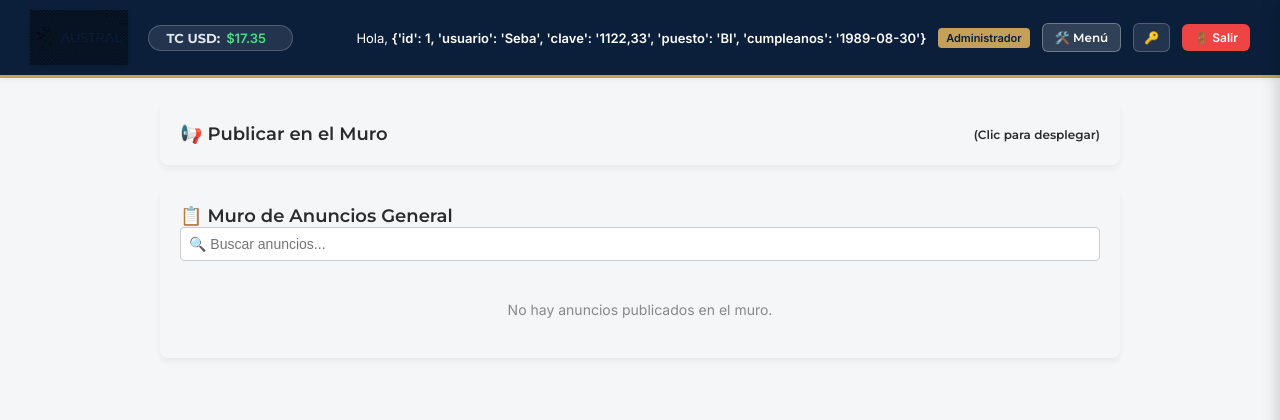
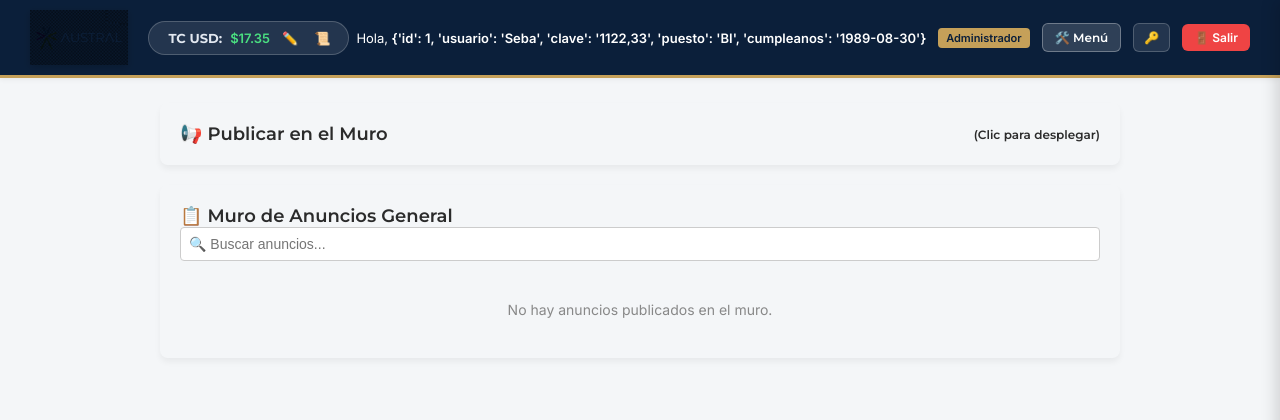
Before and after one commit to vaccarse730/intranet-austral, a Flask app: page / in a window 1280 px wide. Shown: the top 420 px of the page. Run offline with Flask 3, Linux system fonts and the light colour scheme; a user stored in the database is signed in; data that the repository does not hold is empty; some libraries are stand-ins or nearby versions.

Commit message:
Update intranet.html

```diff
--- a/templates/intranet.html
+++ b/templates/intranet.html
@@ -423,17 +423,25 @@ body.sidebar-open .main-content {
             <img src="/static/LogoAusralBlancoFondoTransparente.PNG" alt="Austral Logo" style="height: 55px; width: auto; display: block; mix-blend-mode: multiply; filter: drop-shadow(0px 2px 4px rgba(0, 0, 0, 0.2));">
         </a>
 
-        <!-- Widget Tipo de Cambio -->
-        <div class="tc-widget" style="background: rgba(255,255,255,0.1); border: 1px solid rgba(255,255,255,0.2); padding: 4px 12px; border-radius: 20px; color: white; font-size: 13px; display: flex; align-items: center; gap: 6px;">
-            <span class="tc-label" style="font-weight: 700; color: #e2e8f0;"><i class="fa-solid fa-dollar-sign" style="color: var(--accent);"></i> TC USD:</span>
-            <span class="tc-value" id="val-tipo-cambio" style="font-weight: 800; color: #4ade80;">${{ tipo_cambio or '0.00' }}</span>
+<!-- Widget Tipo de Cambio en el Header -->
+<div class="tc-widget" style="background: rgba(255,255,255,0.1); border: 1px solid rgba(255,255,255,0.2); padding: 6px 14px; border-radius: 20px; color: white; font-size: 13px; display: flex; align-items: center; gap: 8px;">
+    <span class="tc-label" style="font-weight: 700; color: #e2e8f0;">
+        <i class="fa-solid fa-dollar-sign" style="color: var(--accent);"></i> TC USD:
+    </span>
+    <span class="tc-value" id="val-tipo-cambio" style="font-weight: 800; color: #4ade80;">
+        ${{ tipo_cambio or '0.00' }}
+    </span>
 
-            {% if 'administrador' in puesto|lower or 'administración' in puesto|lower or 'administracion' in puesto|lower %}
-            <button class="tc-btn-edit" onclick="abrirModalTC()" style="background: none; border: none; color: var(--accent); cursor: pointer; padding: 2px 4px;" title="Actualizar tipo de cambio">
-                <i class="fa-solid fa-pen"></i>
-            </button>
-            {% endif %}
-        </div>
+    <!-- Botón de Edición (Lápiz) -->
+    <button class="tc-btn-edit" onclick="abrirModalTC()" style="background: none; border: none; color: var(--accent); cursor: pointer; padding: 2px 4px; font-size: 13px;" title="Editar Tipo de Cambio">
+        ✏️
+    </button>
+
+    <!-- Botón de Historial (Log) -->
+    <button class="tc-btn-log" onclick="abrirModalLogTC()" style="background: none; border: none; color: #cbd5e1; cursor: pointer; padding: 2px 4px; font-size: 13px;" title="Ver Historial">
+        📜
+    </button>
+</div>
     </div>
 
     <!-- Info Usuario, Menú Desplegable y Cerrar Sesión -->
```
